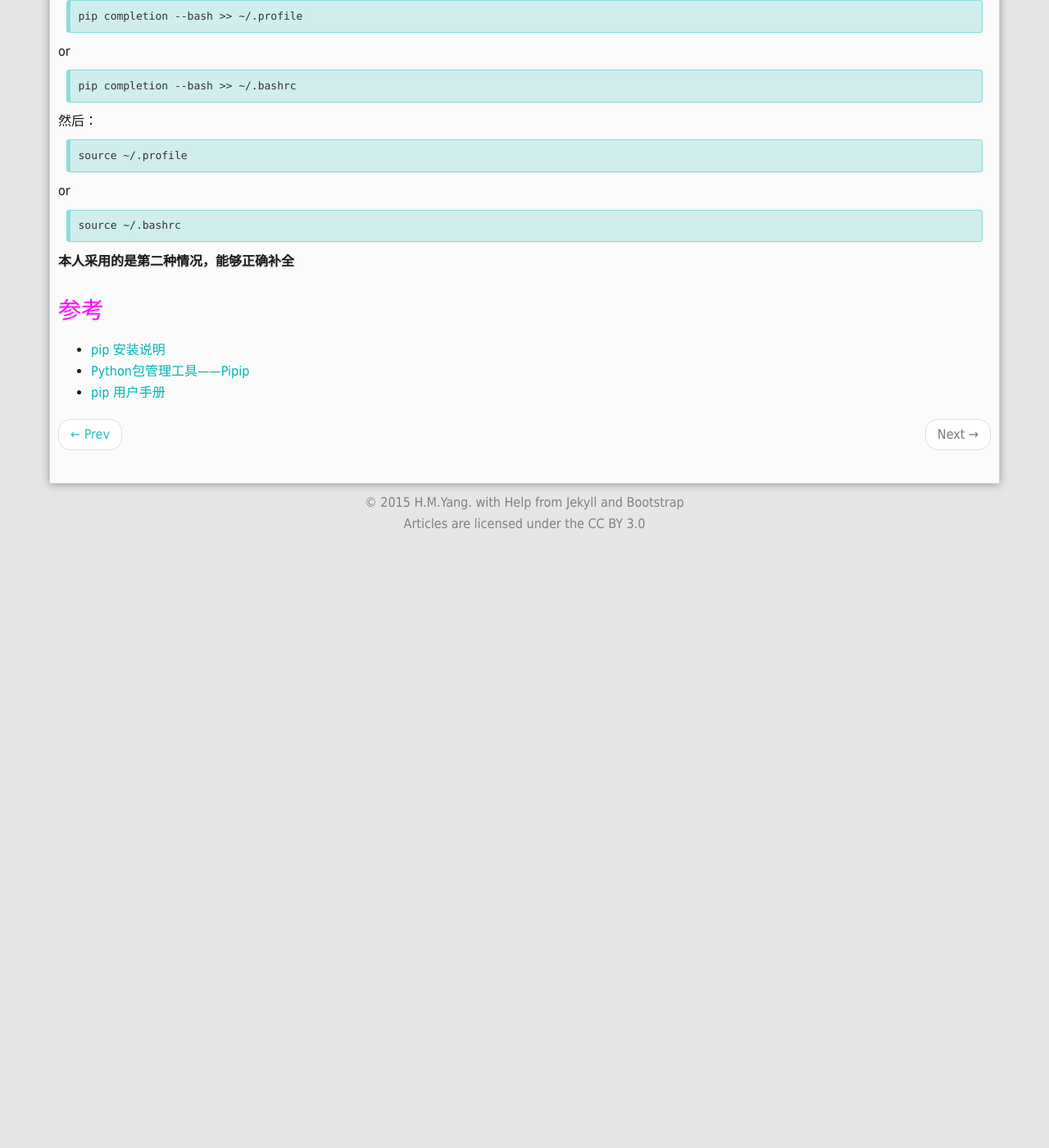
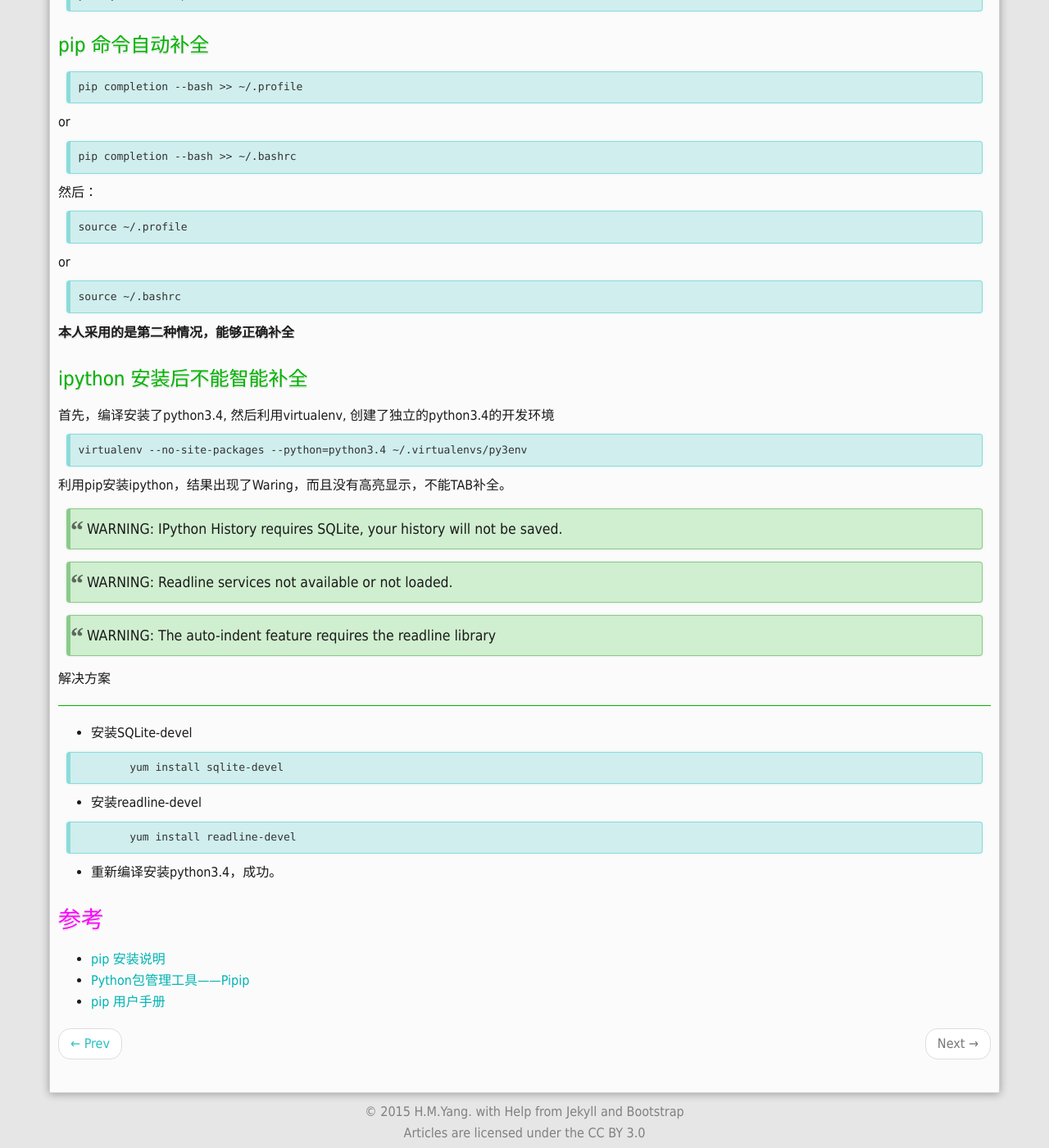
Before and after one commit to YHM07/yhm07.github.io, a Jekyll site: the page built from _posts/2015-09-17-pip-install.md, in a window 1280 px wide and 1400 px high, scrolled down 1824 px. Shown: the whole window at 82% size. Built offline with Jekyll 4.4.1, drawn with Linux system fonts in a browser that asks for light colours; Markdown is read by kramdown in place of the engine named in the settings; comment, search, counter and statistics services are not loaded; before the commit the page ends 2481 px from its top, so only the background shows below that; some of the changed text lies outside the part shown.

Commit message:
添加关于ipython不能高亮以及补全的问题

````diff
--- a/_posts/2015-09-17-pip-install.md
+++ b/_posts/2015-09-17-pip-install.md
@@ -1,6 +1,6 @@
 ---
 layout: post
-title:  "pip安装过程当中的一些问题"
+title:  "编译安装python3.4过程当中的一些问题"
 keywords: ""
 description: ""
 category: "python"
@@ -16,6 +16,10 @@ tags: [python,pip,centos]
 ## Install pip
 
 参考安装说明[Install pip][1]安装pip。
+
+	wget https://bootstrap.pypa.io/get-pip.py
+
+	python get-pip.py
 
 ## TroubleShooting
 
@@ -90,6 +94,40 @@ or
 
 **本人采用的是第二种情况，能够正确补全**
 
+### ipython 安装后不能智能补全
+
+首先，编译安装了python3.4, 然后利用virtualenv, 创建了独立的python3.4的开发环境
+
+	virtualenv --no-site-packages --python=python3.4 ~/.virtualenvs/py3env
+
+利用pip安装ipython，结果出现了Waring，而且没有高亮显示，不能TAB补全。
+
+> WARNING: IPython History requires SQLite, your history will not be saved.
+
+> WARNING: Readline services not available or not loaded.
+
+> WARNING: The auto-indent feature requires the readline library
+
+解决方案
+
+---
+
+- 安装SQLite-devel
+
+```
+	yum install sqlite-devel
+```
+
+- 安装readline-devel
+
+```
+	yum install readline-devel
+```
+
+- 重新编译安装python3.4，成功。
+
+
+
 
 ## 参考
 
````
